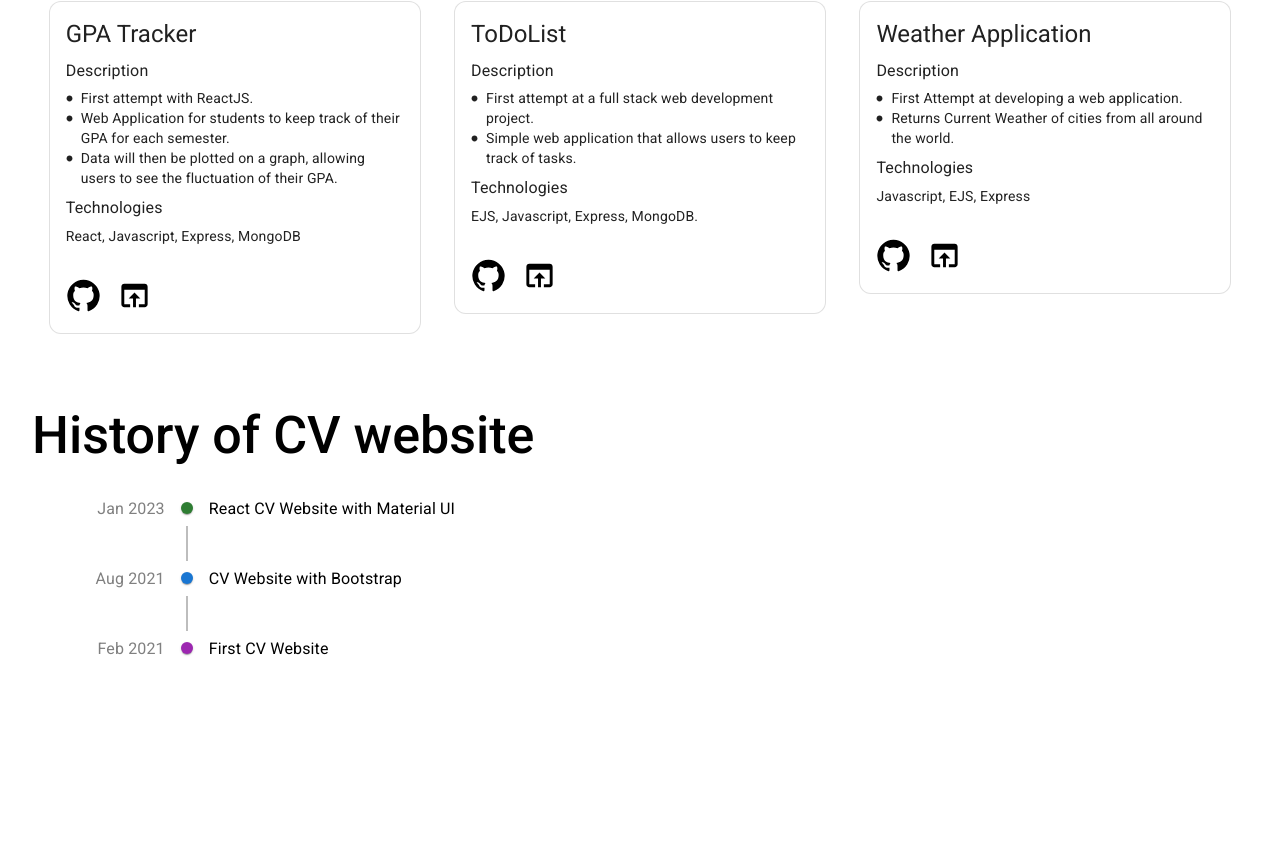
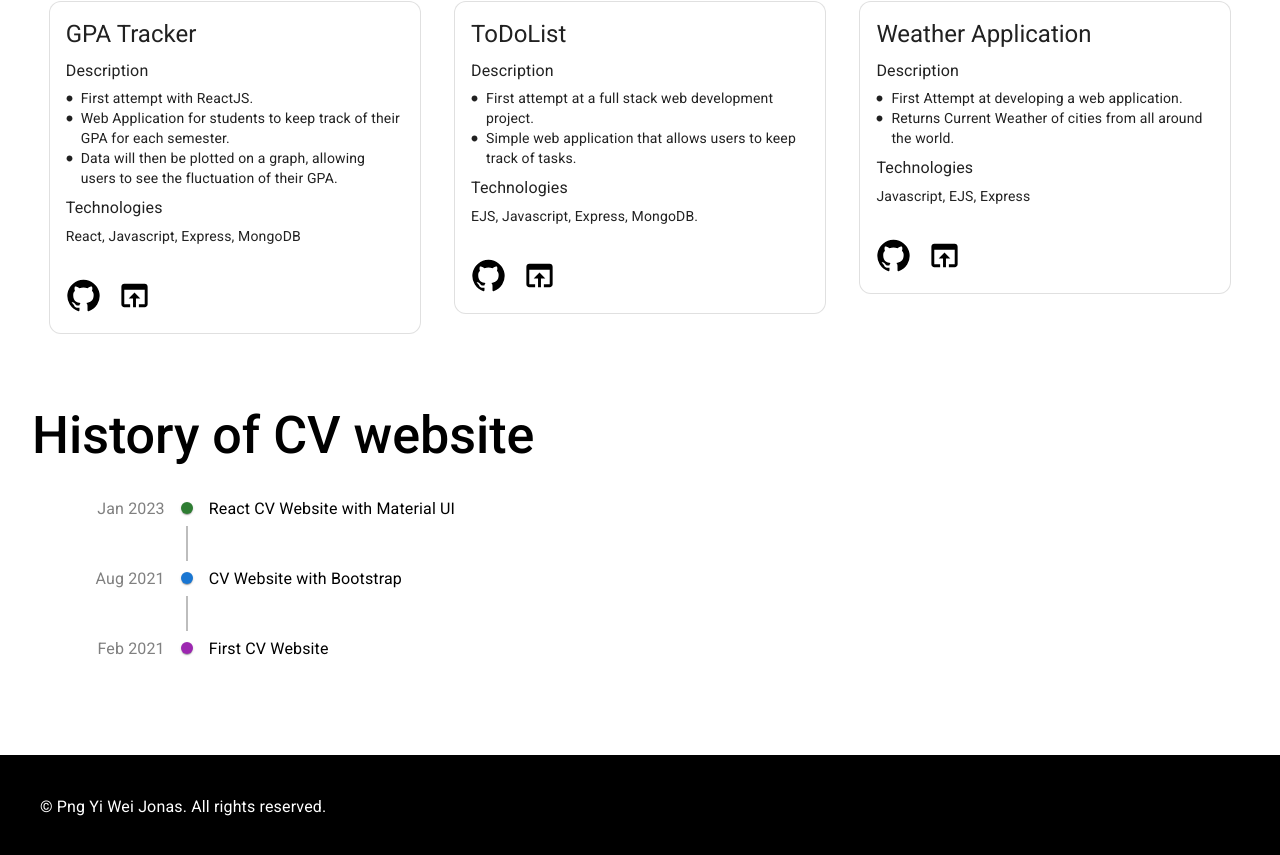
Before and after one commit to Jonaspng/react-cv-website, a React (Create React App) app: page / in a window 1280 px wide. Shown: the part 1415-2270 px from the top of the page. Before the commit the page ends 2170 px from the top, so only its background shows below. Built offline with nearby package versions, Linux system fonts and the light colour scheme.

Commit message:
Add Bottombar

```diff
--- /dev/null
+++ b/src/components/BottomBar.js
@@ -0,0 +1,14 @@
+import { Typography } from '@mui/material';
+import { Box } from '@mui/system';
+
+function BottomBar() {
+  return (
+    <Box sx={{backgroundColor: 'black'}} padding={5}>
+      <Typography sx={{color:'white'}}>
+      © Png Yi Wei Jonas. All rights reserved.
+      </Typography>
+    </Box>
+  );
+}
+
+export default BottomBar;
--- a/src/pages/MainPage.js
+++ b/src/pages/MainPage.js
@@ -1,5 +1,6 @@
 import React from 'react';
 import AboutMe from '../components/AboutMe';
+import BottomBar from '../components/BottomBar';
 import History from '../components/History';
 import Projects from '../components/Projects';
 import Topbar from '../components/TopBar';
@@ -12,6 +13,7 @@ function MainPage() {
       <AboutMe />
       <Projects />
       <History />
+      <BottomBar />
     </>
 
   );
```
